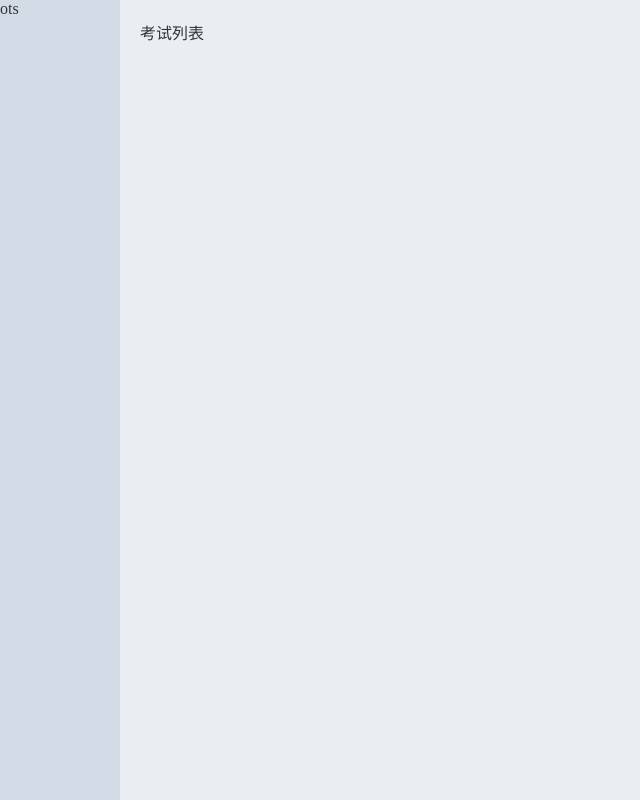
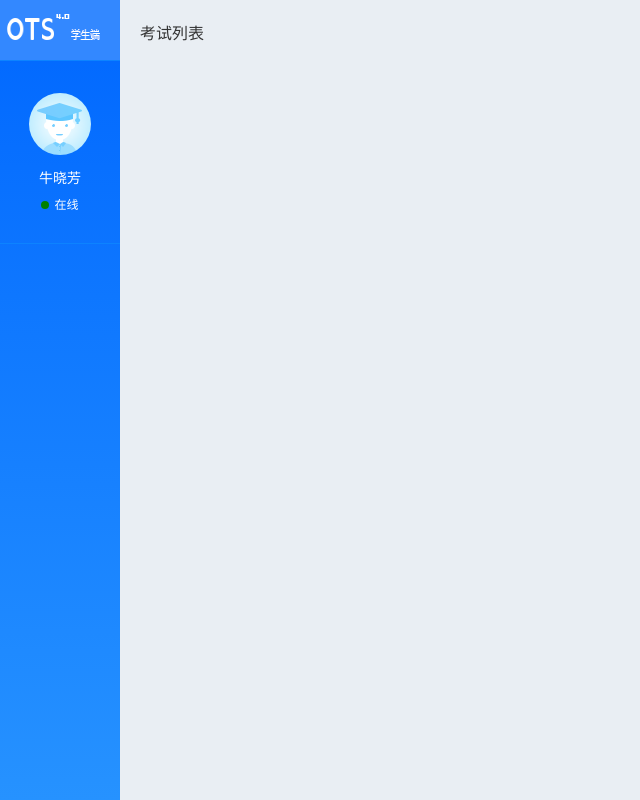
Before and after one commit to ylqp/client-vue, a Vue app: page /#/ in a window 1280 px wide. Shown: the whole page, without its empty margins (0-640 px from the left). Built offline with nearby package versions, Linux system fonts and the light colour scheme; a small style sheet from the web is missing.

Commit message:
左侧边栏开发

```diff
--- a/public/index.html
+++ b/public/index.html
@@ -6,6 +6,7 @@
     <meta name="viewport" content="width=device-width,initial-scale=1.0">
     <link rel="icon" href="<%= BASE_URL %>favicon.ico">
     <title><%= htmlWebpackPlugin.options.title %></title>
+    <link rel="stylesheet" href="https://at.alicdn.com/t/font_2029480_3bjcl3kie4r.css">
   </head>
   <body>
     <script src="./jquery-1.11.1.min.js" type="text/javascript"></script>
--- a/src/views/Home/components/Nav.vue
+++ b/src/views/Home/components/Nav.vue
@@ -1,7 +1,27 @@
 <template>
   <div class="nav-container">
     <div class="ots-logo-container">
-      <span>ots</span>
+      <img src="@/assets/images/logo.png" alt="">
+    </div>
+    <div class="userinfo-container">
+      <div class="avatar">
+        <img src="@/assets/images/user.png">
+      </div>
+      <div class="username">牛晓芳</div>
+      <div class="user-state">
+        <span class="state"></span>
+        <span>在线</span>
+      </div>
+    </div>
+    <div class="tab-container">
+      <ul>
+        <li>
+          <div>
+            <i class="iconfont icon-kaoshi"></i>
+            <p></p>
+          </div>
+        </li>
+      </ul>
     </div>
   </div>
 </template>
@@ -11,10 +31,52 @@ export default {
 }
 </script>
 <style scoped>
+  .icon-kaoshi {
+    color: #fff;
+  }
   .nav-container {
     height: 100%;
+    background: linear-gradient(to bottom,#0067FF,#2692FF);
   }
   .ots-logo-container {
     height: 60px;
+    border-bottom: 1px solid #0D83FF;
+  }
+  .ots-logo-container img {
+    width: 100%;
+    height: 100%;
+  }
+  .userinfo-container {
+    height: 182px;
+    border-bottom: 1px solid #0D83FF;
+    display: flex;
+    flex-direction: column;
+    align-items: center;
+    color: #fff;
+  }
+  .userinfo-container .avatar {
+    width: 62px;
+    height: 62px;
+    margin-top: 32px;
+  }
+  .userinfo-container .avatar img {
+    width: 100%;
+    height: 100%;
+    border-radius: 50%;
+  }
+  .userinfo-container .username {
+    margin: 12px 0 8px;
+    font-size: 14px;
+  }
+  .userinfo-container .user-state {
+    font-size: 12px;
+  }
+  .userinfo-container .state {
+    background: green;
+    display: inline-flex;
+    width: 8px;
+    height: 8px;
+    border-radius: 50%;
+    margin-right: 5px;
   }
 </style>
```
